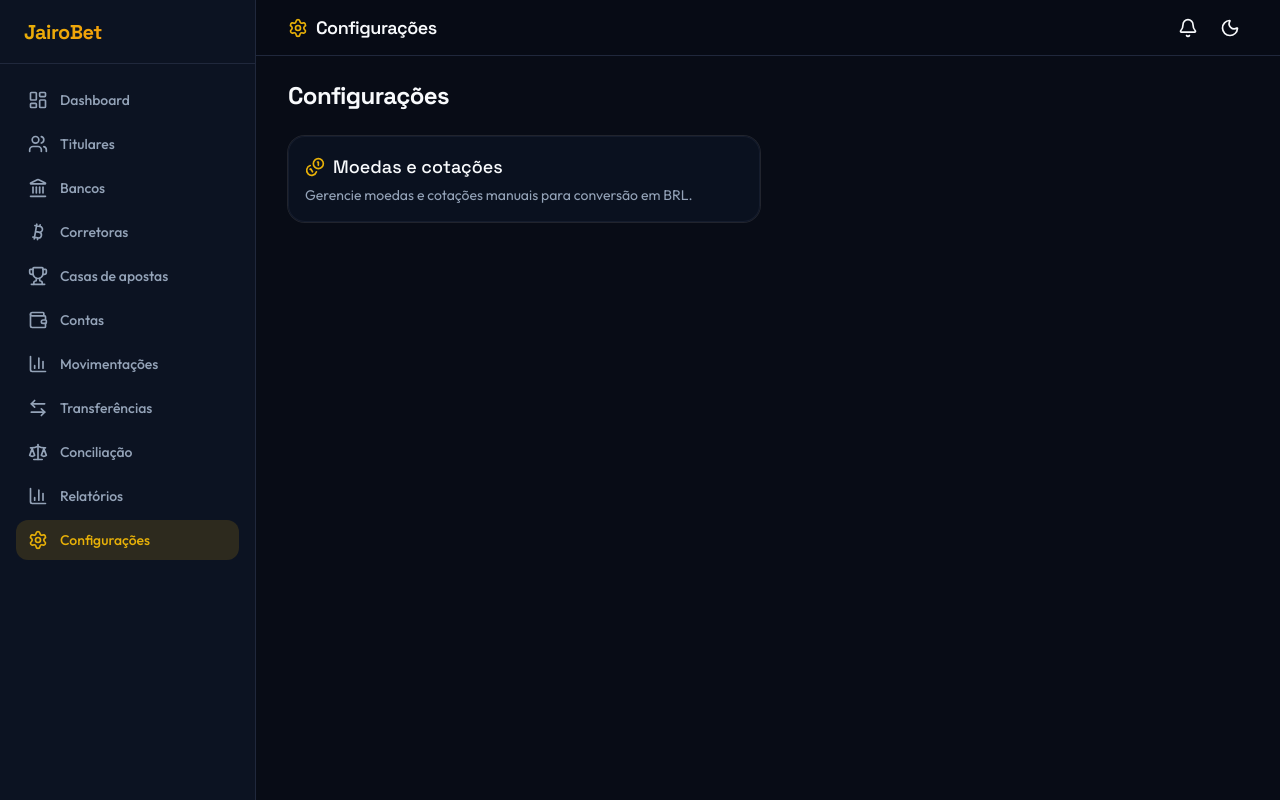
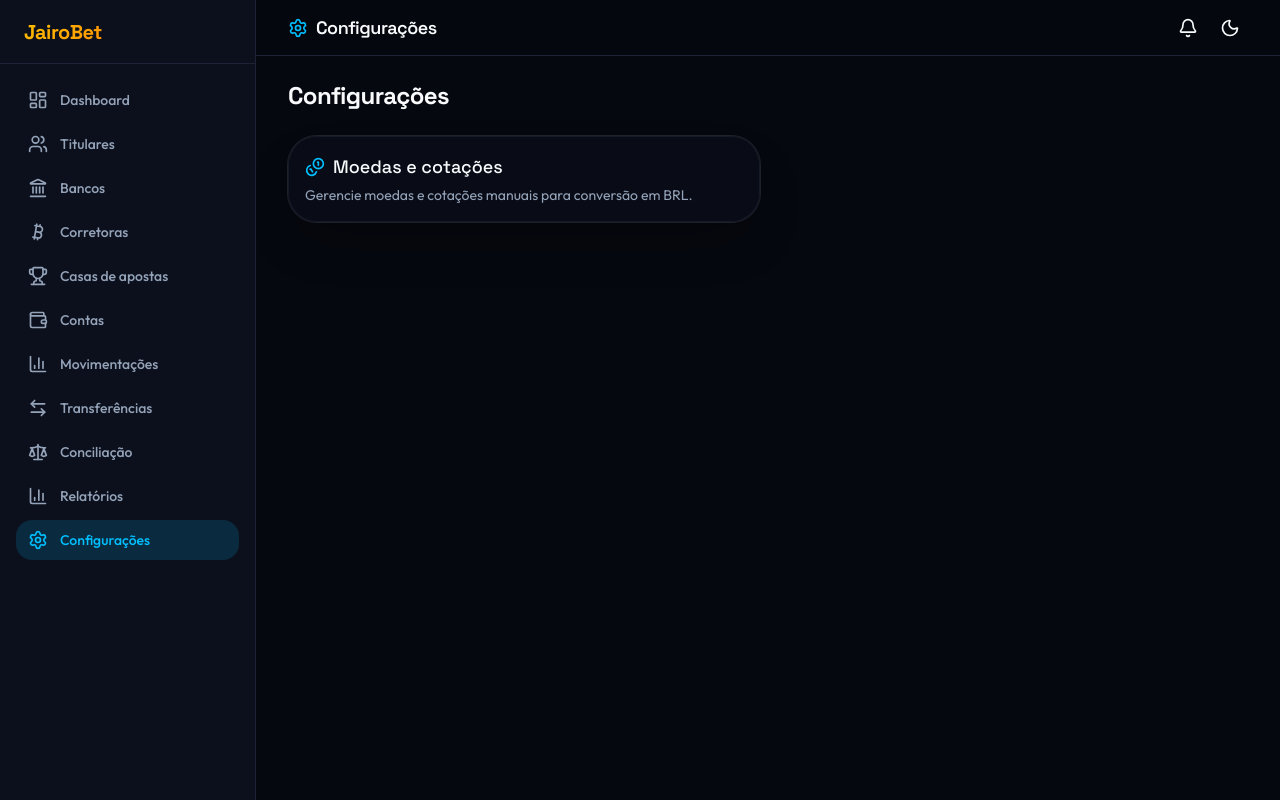
Before and after one commit to jairorsousa/jairobet, a Next.js app: page /configuracoes in a window 1280 px wide. Built offline with nearby package versions, Linux system fonts and the light colour scheme; no server answers; the database is empty.

Commit message:
style: apply Whale Games design system theme

```diff
--- a/src/app/globals.css
+++ b/src/app/globals.css
@@ -51,96 +51,96 @@
   --radius-4xl: calc(var(--radius) * 2.6);
 }
 
-/* JairoBet — dark (padrão) */
+/* JairoBet — dark (padrão - Whale Games Design System) */
 :root {
-  --background: hsl(222 47% 6%);
+  --background: hsl(225 45% 4%);
   --foreground: hsl(210 40% 98%);
-  --card: hsl(222 47% 9%);
+  --card: hsl(225 40% 8%);
   --card-foreground: hsl(210 40% 98%);
-  --popover: hsl(222 47% 9%);
+  --popover: hsl(225 40% 10%);
   --popover-foreground: hsl(210 40% 98%);
-  --primary: hsl(45 93% 47%);
-  --primary-foreground: hsl(222 47% 6%);
-  --secondary: hsl(142 70% 35%);
+  --primary: hsl(195 100% 50%);
+  --primary-foreground: hsl(225 45% 4%);
+  --secondary: hsl(255 85% 65%);
   --secondary-foreground: hsl(210 40% 98%);
-  --muted: hsl(222 30% 15%);
+  --muted: hsl(225 30% 15%);
   --muted-foreground: hsl(215 20% 65%);
-  --accent: hsl(199 89% 48%);
-  --accent-foreground: hsl(210 40% 98%);
+  --accent: hsl(45 100% 50%);
+  --accent-foreground: hsl(225 45% 4%);
   --destructive: hsl(0 84% 60%);
   --success: hsl(142 70% 45%);
   --warning: hsl(38 92% 50%);
-  --border: hsl(222 30% 18%);
-  --input: hsl(222 30% 18%);
-  --ring: hsl(45 93% 47%);
-  --chart-1: hsl(45 93% 47%);
-  --chart-2: hsl(142 70% 45%);
-  --chart-3: hsl(199 89% 48%);
-  --chart-4: hsl(38 92% 50%);
+  --border: hsl(225 30% 16%);
+  --input: hsl(225 30% 16%);
+  --ring: hsl(195 100% 50%);
+  --chart-1: hsl(195 100% 50%);
+  --chart-2: hsl(255 85% 65%);
+  --chart-3: hsl(45 100% 50%);
+  --chart-4: hsl(142 70% 45%);
   --chart-5: hsl(0 84% 60%);
-  --radius: 0.75rem;
-  --sidebar: hsl(222 47% 9%);
+  --radius: 1rem;
+  --sidebar: hsl(225 40% 8%);
   --sidebar-foreground: hsl(210 40% 98%);
-  --sidebar-primary: hsl(45 93% 47%);
-  --sidebar-primary-foreground: hsl(222 47% 6%);
-  --sidebar-accent: hsl(222 30% 15%);
+  --sidebar-primary: hsl(195 100% 50%);
+  --sidebar-primary-foreground: hsl(225 45% 4%);
+  --sidebar-accent: hsl(225 30% 15%);
   --sidebar-accent-foreground: hsl(210 40% 98%);
-  --sidebar-border: hsl(222 30% 18%);
-  --sidebar-ring: hsl(45 93% 47%);
+  --sidebar-border: hsl(225 30% 16%);
+  --sidebar-ring: hsl(195 100% 50%);
+  --gradient-glow: linear-gradient(
+    135deg,
+    hsl(195 100% 50%) 0%,
+    hsl(255 85% 65%) 100%
+  );
   --gradient-gold: linear-gradient(
     135deg,
-    hsl(45 93% 47%) 0%,
-    hsl(38 92% 50%) 100%
-  );
-  --gradient-field: linear-gradient(
-    135deg,
-    hsl(142 70% 35%) 0%,
-    hsl(142 70% 25%) 100%
+    hsl(45 100% 50%) 0%,
+    hsl(35 100% 50%) 100%
   );
   --gradient-card: linear-gradient(
     180deg,
-    hsl(222 47% 11%) 0%,
-    hsl(222 47% 8%) 100%
+    hsl(225 40% 12%) 0%,
+    hsl(225 40% 7%) 100%
   );
   --gradient-hero: linear-gradient(
     180deg,
-    hsl(222 47% 6%) 0%,
-    hsl(222 47% 10%) 50%,
-    hsl(222 47% 6%) 100%
+    hsl(225 45% 4%) 0%,
+    hsl(225 40% 12%) 50%,
+    hsl(225 45% 4%) 100%
   );
-  --shadow-gold: 0 4px 20px -4px hsl(45 93% 47% / 0.3);
-  --shadow-card: 0 4px 20px -4px hsl(0 0% 0% / 0.4);
-  --shadow-glow: 0 0 40px hsl(45 93% 47% / 0.15);
+  --shadow-glow: 0 0 40px hsl(195 100% 50% / 0.25);
+  --shadow-gold: 0 4px 20px -4px hsl(45 100% 50% / 0.3);
+  --shadow-card: 0 10px 30px -5px hsl(0 0% 0% / 0.5);
 }
 
 /* JairoBet — light */
 .light {
-  --background: hsl(60 9% 98%);
-  --foreground: hsl(222 47% 11%);
+  --background: hsl(210 40% 98%);
+  --foreground: hsl(225 45% 4%);
   --card: hsl(0 0% 100%);
-  --card-foreground: hsl(222 47% 11%);
+  --card-foreground: hsl(225 45% 4%);
   --popover: hsl(0 0% 100%);
-  --popover-foreground: hsl(222 47% 11%);
-  --primary: hsl(45 93% 42%);
-  --primary-foreground: hsl(222 47% 6%);
-  --secondary: hsl(142 70% 35%);
+  --popover-foreground: hsl(225 45% 4%);
+  --primary: hsl(195 90% 40%);
+  --primary-foreground: hsl(0 0% 100%);
+  --secondary: hsl(255 75% 55%);
   --secondary-foreground: hsl(0 0% 100%);
-  --muted: hsl(210 40% 96%);
+  --muted: hsl(210 20% 94%);
   --muted-foreground: hsl(215 16% 47%);
-  --accent: hsl(199 89% 48%);
-  --accent-foreground: hsl(0 0% 100%);
+  --accent: hsl(45 90% 45%);
+  --accent-foreground: hsl(225 45% 4%);
   --destructive: hsl(0 84% 60%);
-  --border: hsl(214 32% 91%);
-  --input: hsl(214 32% 91%);
-  --ring: hsl(45 93% 42%);
+  --border: hsl(214 32% 90%);
+  --input: hsl(214 32% 90%);
+  --ring: hsl(195 90% 40%);
   --sidebar: hsl(0 0% 100%);
-  --sidebar-foreground: hsl(222 47% 11%);
-  --sidebar-primary: hsl(45 93% 42%);
-  --sidebar-primary-foreground: hsl(222 47% 6%);
-  --sidebar-accent: hsl(210 40% 96%);
-  --sidebar-accent-foreground: hsl(222 47% 11%);
-  --sidebar-border: hsl(214 32% 91%);
-  --sidebar-ring: hsl(45 93% 42%);
+  --sidebar-foreground: hsl(225 45% 4%);
+  --sidebar-primary: hsl(195 90% 40%);
+  --sidebar-primary-foreground: hsl(0 0% 100%);
+  --sidebar-accent: hsl(210 20% 94%);
+  --sidebar-accent-foreground: hsl(225 45% 4%);
+  --sidebar-border: hsl(214 32% 90%);
+  --sidebar-ring: hsl(195 90% 40%);
 }
 
 @layer base {
@@ -173,6 +173,12 @@
     font-family: var(--font-display), sans-serif;
     letter-spacing: 0.02em;
   }
+  .text-gradient-glow {
+    background: var(--gradient-glow);
+    -webkit-background-clip: text;
+    -webkit-text-fill-color: transparent;
+    background-clip: text;
+  }
   .text-gradient-gold {
     background: var(--gradient-gold);
     -webkit-background-clip: text;
@@ -180,13 +186,16 @@
     background-clip: text;
   }
   .glass-card {
-    @apply bg-card/80 backdrop-blur-xl border border-border/50 rounded-xl;
+    @apply bg-card/60 backdrop-blur-2xl border border-border/60 rounded-2xl shadow-2xl;
   }
   .gradient-card {
     background: var(--gradient-card);
   }
   .bg-gradient-hero {
     background: var(--gradient-hero);
+  }
+  .shadow-glow {
+    box-shadow: var(--shadow-glow);
   }
   .shadow-gold {
     box-shadow: var(--shadow-gold);
```
Also changed, not shown: 1 other file (tests, documents, lock files or other folders).
